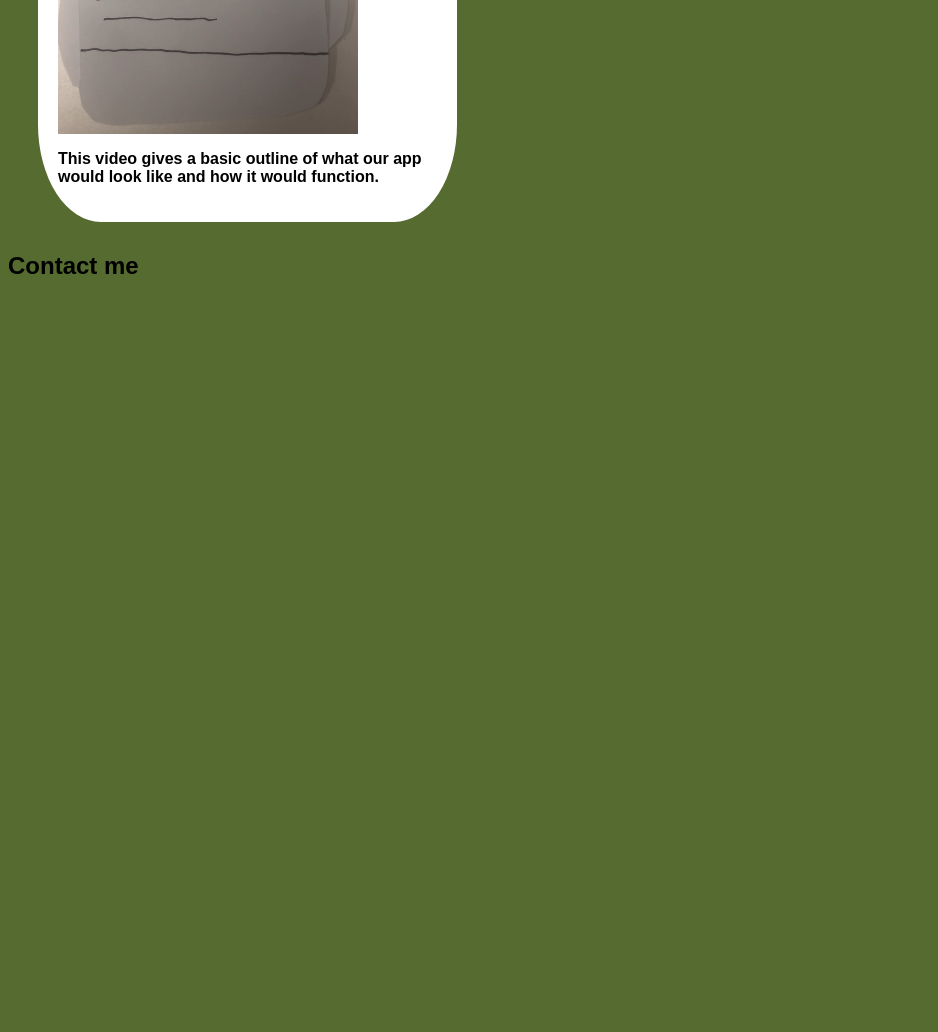
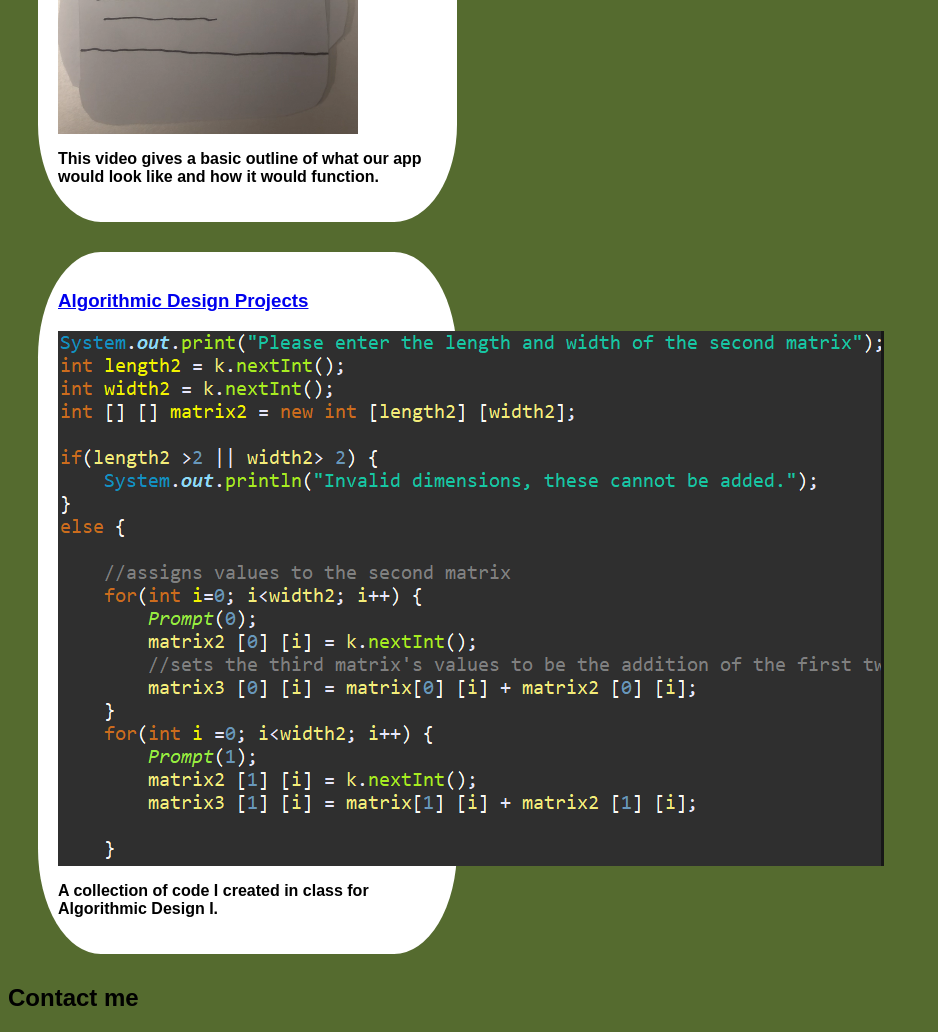
Before and after one commit to astalkerals/astalkerals, a plain HTML site: page index.html in a window 1280 px wide. Shown: the part 2240-3272 px from the top of the page, without its empty margins (0-938 px from the left). Before the commit the page ends 2540 px from the top, so only its background shows below. Drawn offline with Linux system fonts and the light colour scheme.

Commit message:
project repository

```diff
--- a/index.html
+++ b/index.html
@@ -54,8 +54,17 @@
             <p> This video gives a basic outline of what our app would look like and how it would function. </p>
         </section>
 
+        <section class="project">
+            <a href="https://github.com/astalkerals/AlgorithmicDesignProjects">
+            <h3>Algorithmic Design Projects</h3>
+            </a>
+            <a href="https://github.com/astalkerals/AlgorithmicDesignProjects">
+            <img src="files/images/algorithmic_design.png">
+            </a>
+            <p>A collection of code I created in class for Algorithmic Design I.</p>
+            </section>
+
         <h2>Contact me</h2><div class="contact"></div>
     </body>
 
 </html>
-<!--reminder: it's mad at me because of the sketches pdf-->
```
Also changed, not shown: files/images/algorithmic_design.png (added).
